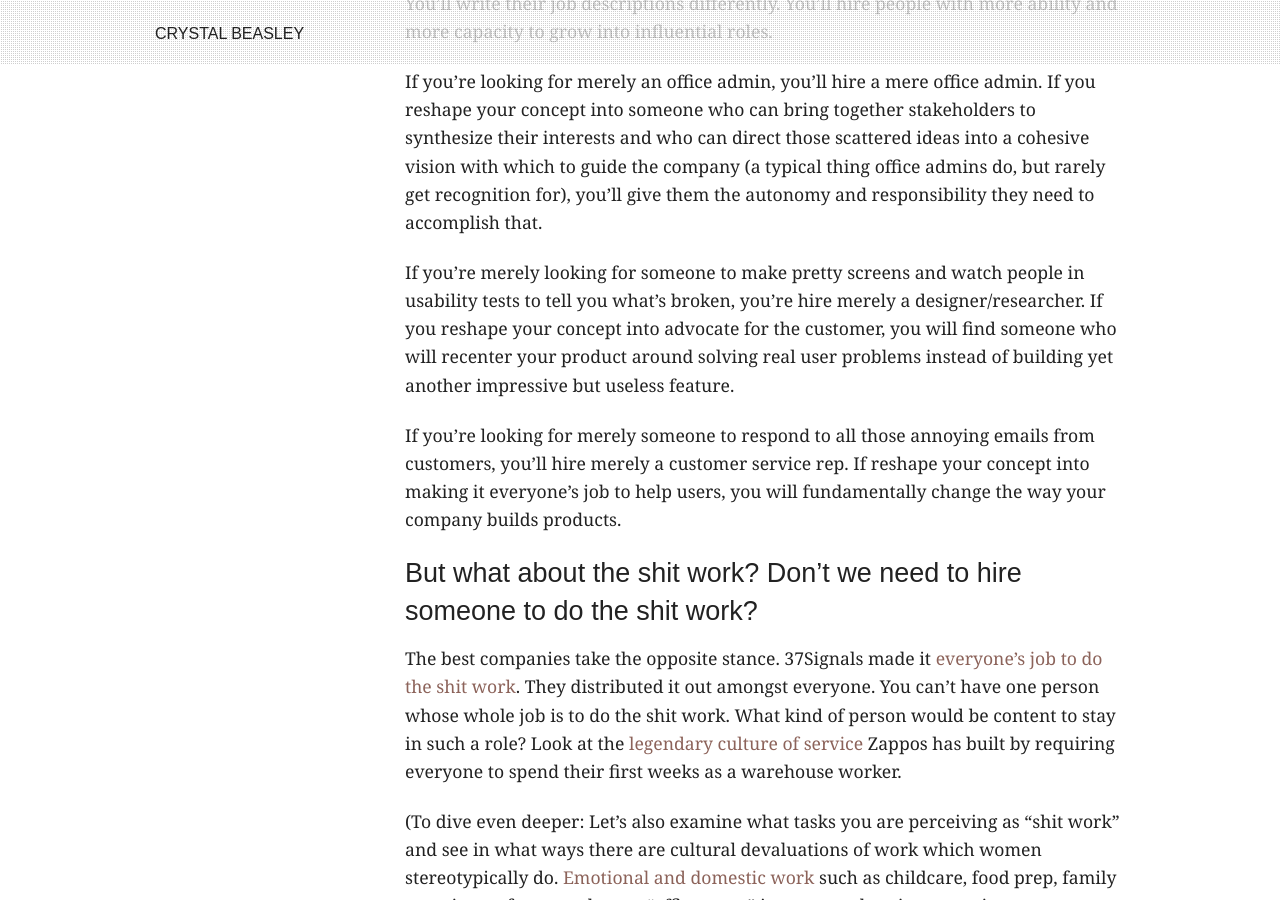
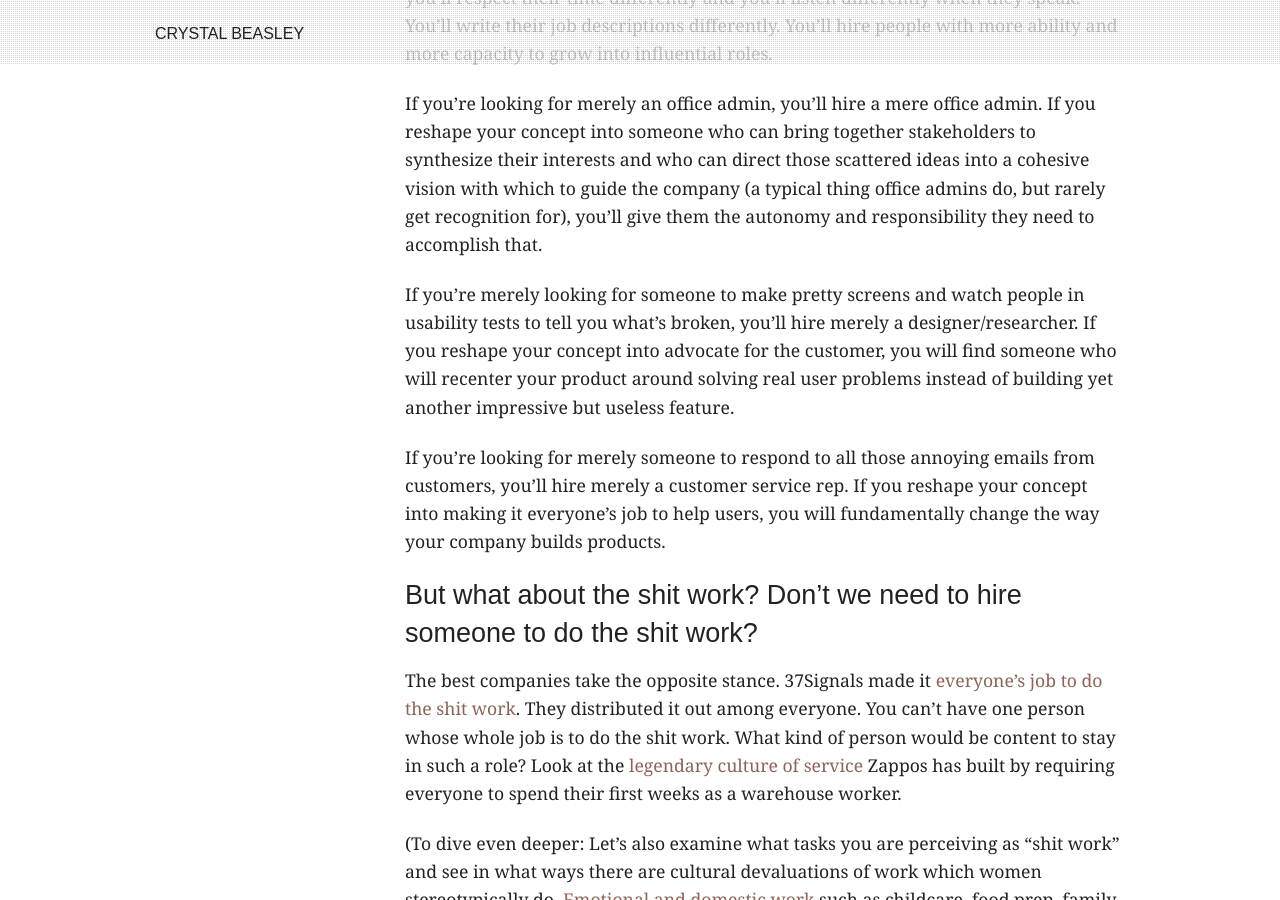
Before and after one commit to skinny97214/skinny97214.github.io, a Jekyll site: the page built from _posts/2014-06-24-the-engineer-and-the-empath.md, in a window 1280 px wide and 900 px high, scrolled down 2174 px. Built offline with Jekyll 4.4.1, drawn with Linux system fonts in a browser that asks for light colours; Markdown is read by kramdown in place of the engine named in the settings; some of the changed text lies outside the part shown.

Commit message:
fix typos, added back rel=me

```diff
--- a/_posts/2014-06-24-the-engineer-and-the-empath.md
+++ b/_posts/2014-06-24-the-engineer-and-the-empath.md
@@ -8,7 +8,9 @@
 published: true
 ---
 
-I think we can all agree it's a missed opportunity that business writing doesn't use enough Star Trek:TNG references. Steve Jobs needs a day off anyway. Picard was brilliant, not because he knew immediately what the best plan of attack was, but because he surrounded himself with brilliant advisors from each critical ship function. He looked to Data for his unfailingly analytical assessment of a situation. He looked to Geordi to know if the shields would hold. He found advice on alien and human physiology from Beverly. He sought out Deanna's empathic read of an enemy. When Picard weighed out a decision, there were two women at the table. I like this version of the future.
+I think we can all agree it's a missed opportunity that business writing doesn't use enough Star Trek:TNG references. Steve Jobs needs a day off anyway.
+
+Picard was brilliant, not because he knew immediately what the best plan of attack was, but because he surrounded himself with brilliant advisors from each critical ship function. He looked to Data for his unfailingly analytical assessment of a situation. He looked to Geordi to know if the shields would hold. He found advice on alien and human physiology from Beverly. He sought out Deanna's empathic read of an enemy. When Picard weighed out a decision, there were two women at the table. I like this version of the future.
 
 What does every good company have in common? They have all their bases covered. They have a balanced team with senior advisors in every area. Too often we have our Geordi, Worf and Data, but no Deanna. Companies must have empathy with customers and stakeholders. They have to know if they're solving a real problem that connects with a real person.
 
@@ -29,20 +31,18 @@
 
 Don’t mistake this an an absolution of responsibility for getting more women in technical roles. We absolutely need to get more women in technical roles. We also have to reshape our concept of what “women’s work” is and why it’s critical.
 
-
-
 And, while we're at it, let’s pay these roles more! Not because you're a *good person* and not because *it feels nice.* If you invest cold, hard cash into this strategic priority, you'll respect their time differently and you'll listen differently when they speak. You'll write their job descriptions differently. You'll hire people with more ability and more capacity to grow into influential roles.
 
 If you’re looking for merely an office admin, you'll hire a mere office admin. If you reshape your concept into someone who can bring together stakeholders to synthesize their interests and who can direct those scattered ideas into a cohesive vision with which to guide the company (a typical thing office admins do, but rarely get recognition for), you'll give them the autonomy and responsibility they need to accomplish that.
 
-If you’re merely looking for someone to make pretty screens and watch people in usability tests to tell you what’s broken, you’re hire merely a designer/researcher. If you reshape your concept into advocate for the customer, you will find someone who will recenter your product around solving real user problems instead of building yet another impressive but useless feature.
+If you’re merely looking for someone to make pretty screens and watch people in usability tests to tell you what’s broken, you’ll hire merely a designer/researcher. If you reshape your concept into advocate for the customer, you will find someone who will recenter your product around solving real user problems instead of building yet another impressive but useless feature.
 
-If you’re looking for merely someone to respond to all those annoying emails from customers, you’ll hire merely a customer service rep. If reshape your concept into making it everyone’s job to help users, you will fundamentally change the way your company builds products.
+If you’re looking for merely someone to respond to all those annoying emails from customers, you’ll hire merely a customer service rep. If you reshape your concept into making it everyone’s job to help users, you will fundamentally change the way your company builds products.
 
 ###But what about the shit work? Don't we need to hire someone to do the shit work?
 
 
-The best companies take the opposite stance. 37Signals made it [everyone’s job to do the shit work](http://signalvnoise.com/posts/3163-making-shit-work-is-everyones-job). They distributed it out amongst everyone. You can’t have one person whose whole job is to do the shit work. What kind of person would be content to stay in such a role? Look at the [legendary culture of service](http://www.deliveringhappiness.com/) Zappos has built by requiring everyone to spend their first weeks as a warehouse worker.
+The best companies take the opposite stance. 37Signals made it [everyone’s job to do the shit work](http://signalvnoise.com/posts/3163-making-shit-work-is-everyones-job). They distributed it out among everyone. You can’t have one person whose whole job is to do the shit work. What kind of person would be content to stay in such a role? Look at the [legendary culture of service](http://www.deliveringhappiness.com/) Zappos has built by requiring everyone to spend their first weeks as a warehouse worker.
 
 (To dive even deeper: Let’s also examine what tasks you are perceiving as “shit work” and see in what ways there are cultural devaluations of work which women stereotypically do. [Emotional and domestic work](http://en.wikipedia.org/wiki/Emotional_labor) such as childcare, food prep, family negotiator often translate as "office mom" into event planning, ensuring team cohesion and making sure everyone eats a square meal.)
 
--- a/index.html
+++ b/index.html
@@ -21,7 +21,7 @@
 				<img src="/img/icon_663_woman.svg" alt="woman icon">
 				<br>
 				<p>The way we buy clothes is broken.</p>
-				<p>Women's bodies come in 8 different shapes, yet it seems clothes are only made for one kind of body. Why is it this way? My name is Crystal Beasley, and I'm out to make perfect-fitting jeans for myself and for you.</p>
+				<p>Women's bodies come in 8 different shapes, yet it seems clothes are only made for one kind of body. Why is it this way? My name is <a href="https://twitter.com/skinny" rel="me">Crystal Beasley</a>, and I'm out to make perfect-fitting jeans for myself and for you.</p>
 		</section>
 
 		<section class="mannequin">
```
Also changed, not shown: 1 other file.
